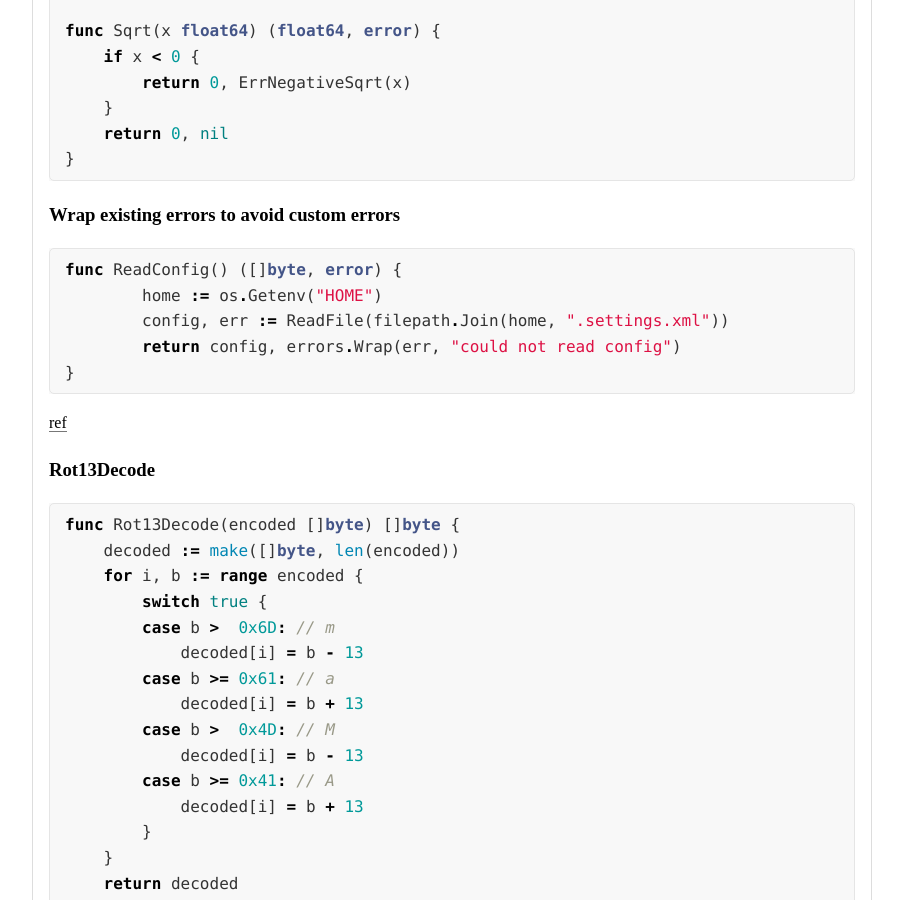
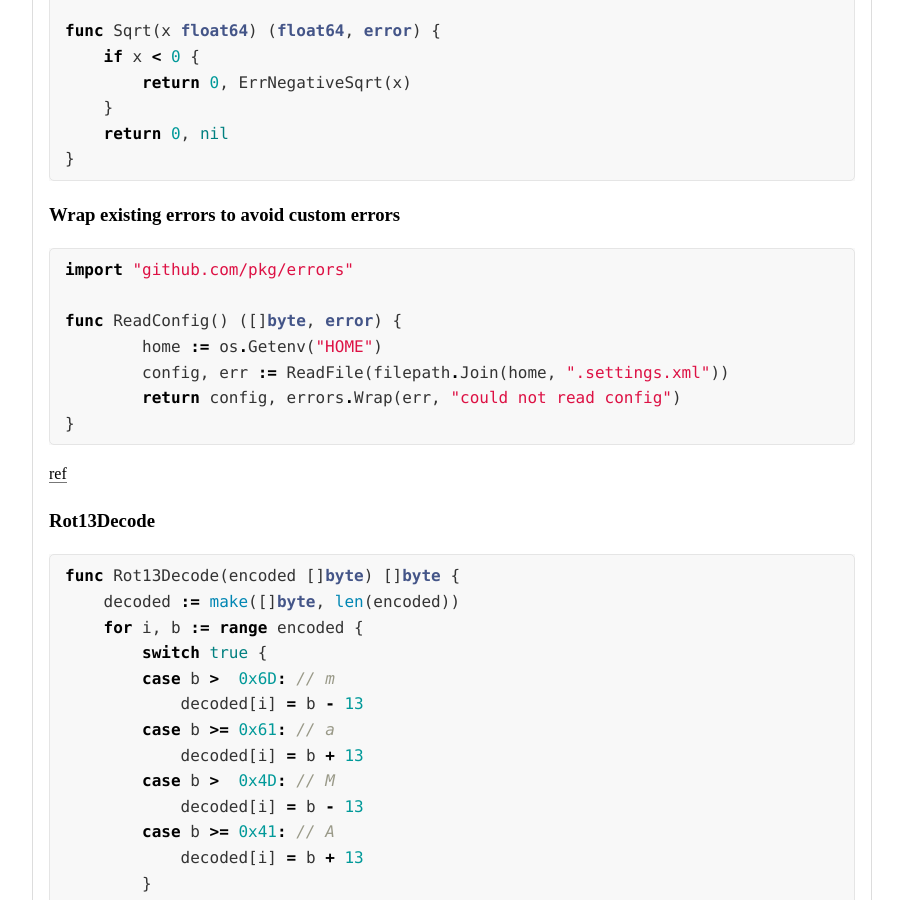
Before and after one commit to stigok/blog.stigok.com, a Jekyll site: the page built from collections/_posts/2019-07-05-my-jump-into-golang.md, in a window 1280 px wide and 900 px high, scrolled down 791 px. Shown: the whole window, without its empty margins (188-1091 px from the left). Built offline with Jekyll 4.4.1, drawn with Linux system fonts in a browser that asks for light colours.

Commit message:
Add import statement
I didn't know it wasn't in the standard library

````diff
--- a/collections/_posts/2019-07-05-my-jump-into-golang.md
+++ b/collections/_posts/2019-07-05-my-jump-into-golang.md
@@ -48,6 +48,8 @@ func Sqrt(x float64) (float64, error) {
 ### Wrap existing errors to avoid custom errors
 
 ```go
+import "github.com/pkg/errors"
+
 func ReadConfig() ([]byte, error) {
         home := os.Getenv("HOME")
         config, err := ReadFile(filepath.Join(home, ".settings.xml"))
````
